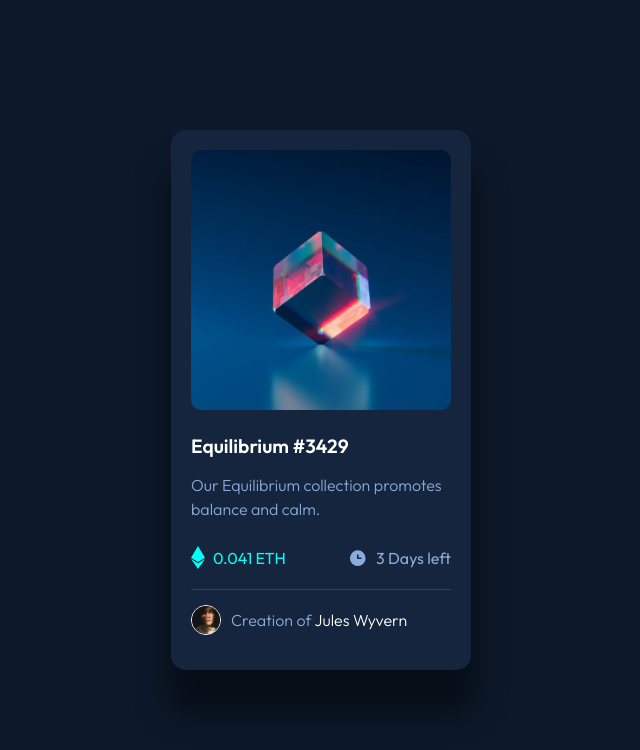
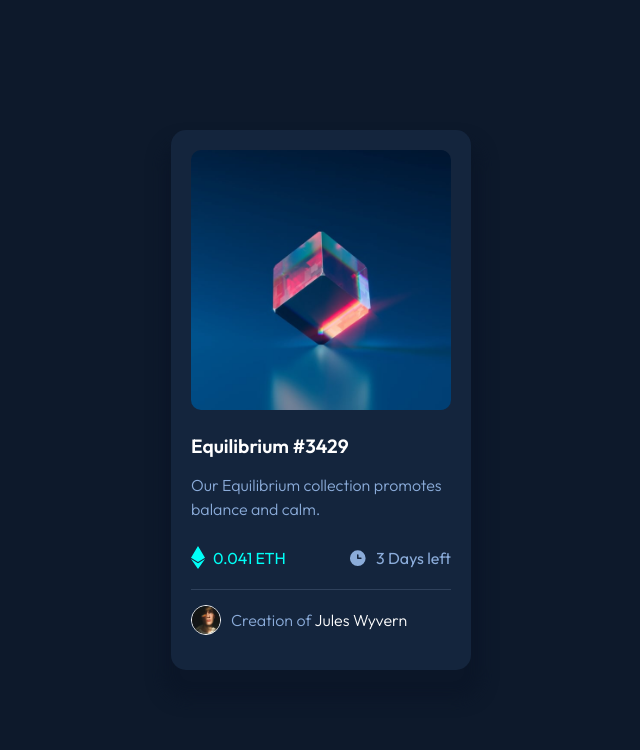
Before and after one commit to creadordeloscielos/nft-preview-card-component-main, a plain HTML site: page index.html in a window 1280 px wide. Shown: the whole page, without its empty margins (319-959 px from the left). Drawn offline with Linux system fonts and the light colour scheme.

Commit message:
Update css.css

```diff
--- a/css/css.css
+++ b/css/css.css
@@ -30,8 +30,8 @@
   border-radius: 15px;
   font-family: "Outfit", sans-serif;
   background-color: #14253d;
-  -webkit-box-shadow: 0px 40px 30px 7px rgba(0, 0, 0, 0.452);
-          box-shadow: 0px 40px 30px 7px rgba(0, 0, 0, 0.452);
+  -webkit-box-shadow: 1px 20px 15px 10px #0b1628;
+          box-shadow: 1px 20px 15px 10px #0b1628;
 }
 
 .card .card-img {
```
